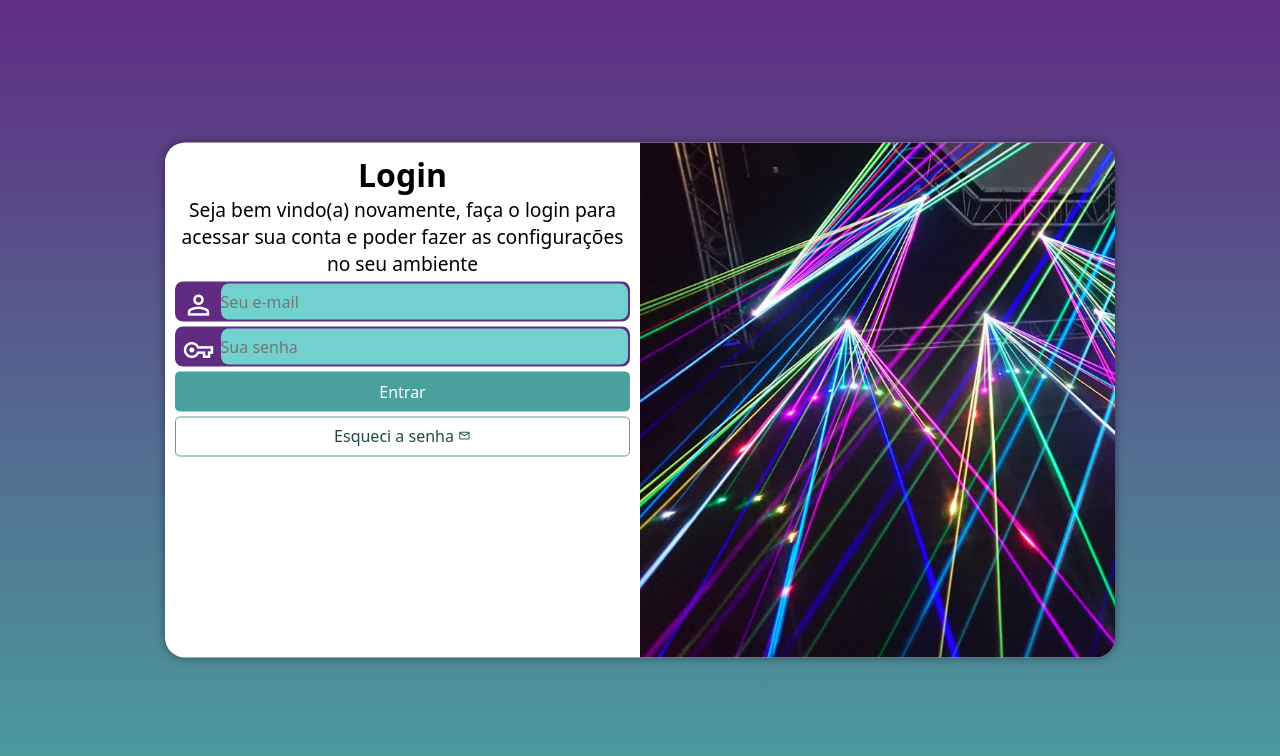
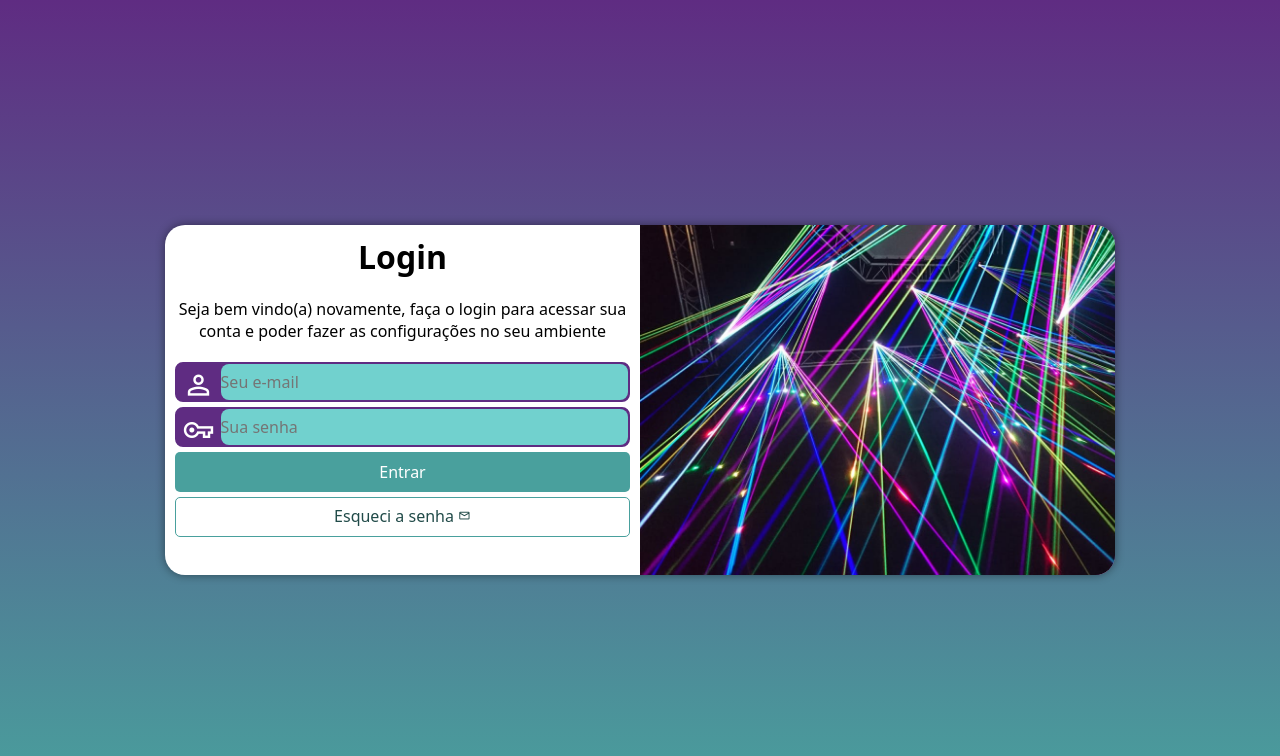
Before and after one commit to SaraMonique13/tela-login, a plain HTML site: page index.html in a window 1280 px wide. Drawn offline with nearby package versions, Linux system fonts and the light colour scheme.

Commit message:
Update media-query.css

```diff
--- a/estilos/media-query.css
+++ b/estilos/media-query.css
@@ -3,6 +3,7 @@
 @media screen and (min-width: 768px) and (max-width:992px) {
     section#login{
         width: 80vw;
+        height: 280px;
     }
 
     section#login > div#imagem{
@@ -26,6 +27,7 @@
 @media screen and (min-width: 992px){
     section#login{
         width: 950px;
+        height: 350px;
     }
 
     section#login > div#imagem{
@@ -48,6 +50,7 @@
     }
 
     div#formulario > p{
-        font-size: 1.2em;
+        font-size: 1em;
+        margin: 20px 0px;
     }
 }
```
